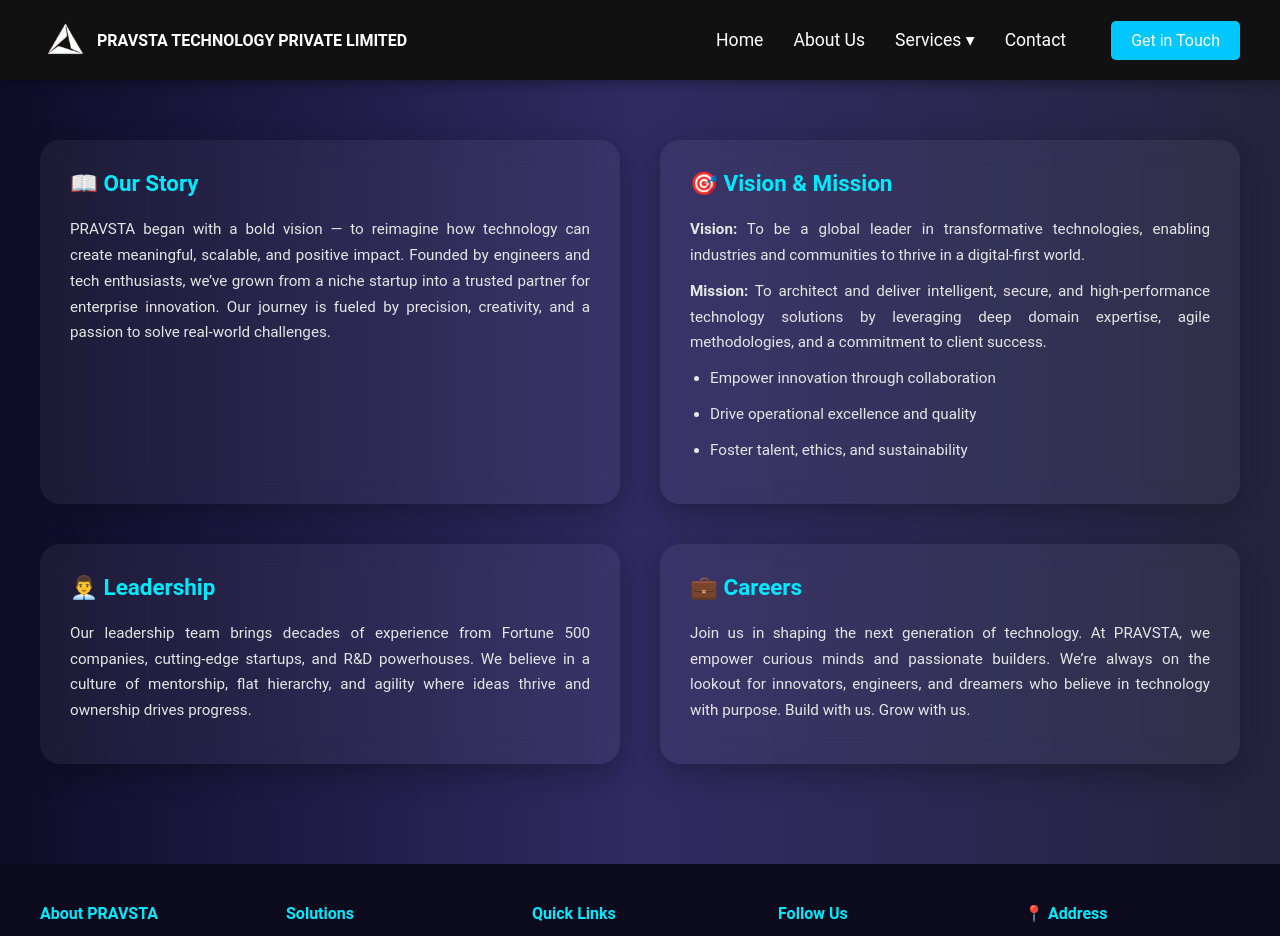
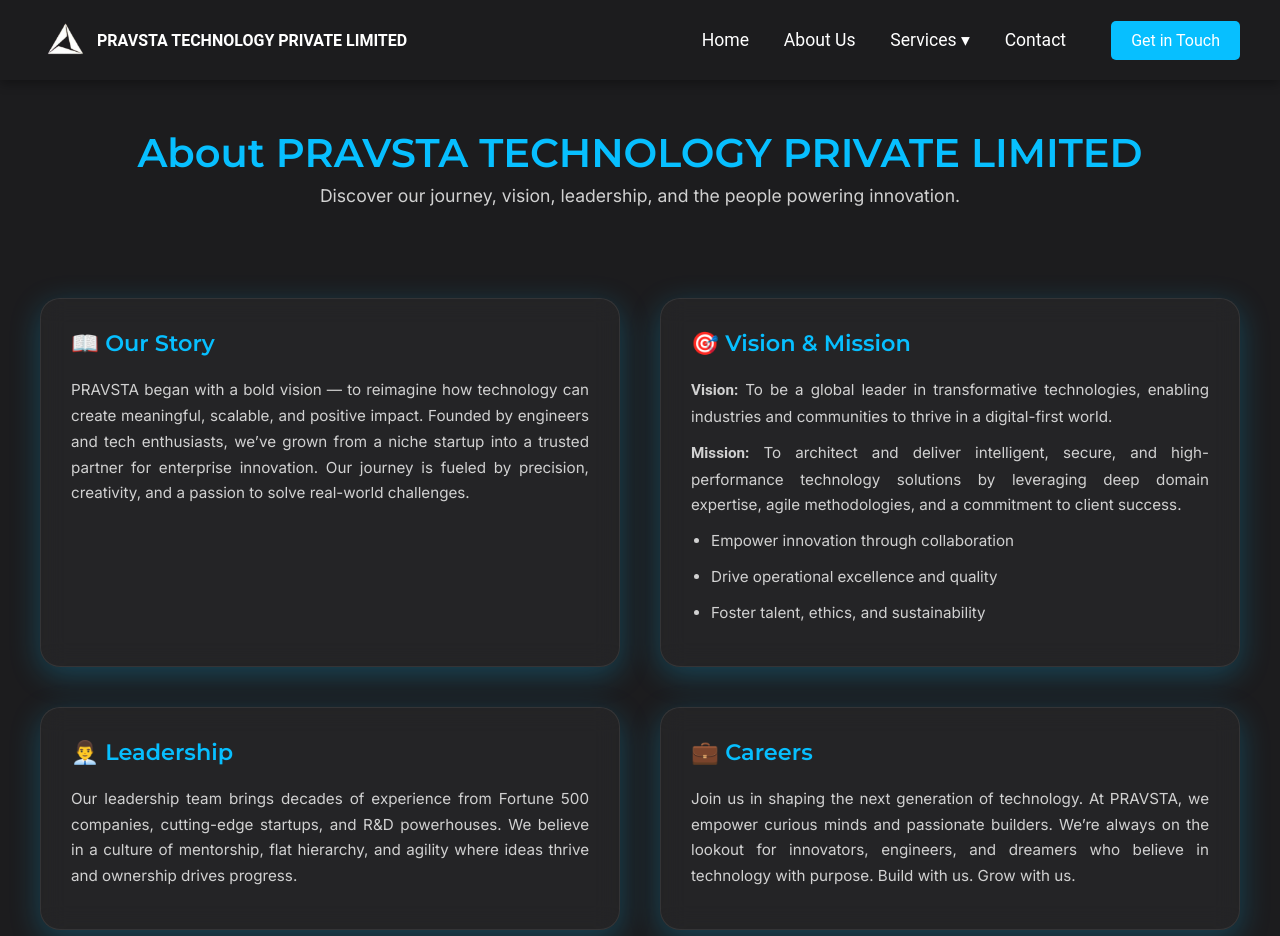
Before and after one commit to vinayaknaganuri7/pravsta, a React (Create React App) app: page /about in a window 1280 px wide. Shown: the top 936 px of the page. Built offline with nearby package versions, Linux system fonts and the light colour scheme.

Commit message:
Initial commit - added CSS Chg  project files

```diff
--- a/package.json
+++ b/package.json
@@ -42,5 +42,8 @@
       "last 1 firefox version",
       "last 1 safari version"
     ]
+  },
+  "devDependencies": {
+    "gh-pages": "^6.3.0"
   }
 }
--- a/public/index.html
+++ b/public/index.html
@@ -4,6 +4,8 @@
     <meta charset="utf-8" />
     <link rel="icon" href="%PUBLIC_URL%/favicon.ico" />
     <meta name="viewport" content="width=device-width, initial-scale=1" />
+    <link href="https://fonts.googleapis.com/css2?family=Inter&family=Montserrat:wght@600&display=swap" rel="stylesheet">
+
     <meta name="theme-color" content="#000000" />
     <meta
       name="description"
--- a/src/components/Footer.css
+++ b/src/components/Footer.css
@@ -1,8 +1,8 @@
 .footer {
-  background-color: #0b0b1d;
-  color: white;
+  background-color: #1e1e20; /* Dark UI Base */
+  color: #FFFFFF; /* Pure White */
   padding: 40px 20px 20px;
-  font-family: 'Segoe UI', sans-serif;
+  font-family: 'Inter', sans-serif; /* Body font */
 }
 
 .footer-grid {
@@ -16,8 +16,9 @@
 
 .footer-col h4 {
   margin-bottom: 15px;
-  color: #00eaff;
-  font-size: 1rem;
+  font-family: 'Montserrat', sans-serif; /* Heading font */
+  color: #07BFFF; /* Tech Blue */
+  font-size: 1.05rem;
 }
 
 .footer-col ul {
@@ -31,25 +32,31 @@
 }
 
 .footer-col ul li a {
-  color: #ccc;
+  color: #D1D1D1; /* Light Text */
   text-decoration: none;
   font-size: 0.95rem;
+  transition: color 0.3s ease;
 }
 
 .footer-col ul li a:hover {
-  color: #00eaff;
+  color: #0FFFB2; /* Electric Green */
 }
 
 .footer-icons a {
   margin-right: 12px;
-  color: white;
+  color: #FFFFFF;
   font-size: 1.2rem;
+  transition: color 0.3s ease;
+}
+
+.footer-icons a:hover {
+  color: #0FFFB2;
 }
 
 .address-col p {
   font-size: 0.9rem;
   line-height: 1.6;
-  color: #ccc;
+  color: #D1D1D1; /* Light Text */
   text-align: left;
 }
 
@@ -58,10 +65,11 @@
   border-top: 1px solid rgba(255, 255, 255, 0.1);
   padding-top: 20px;
   font-size: 0.85rem;
-  color: #999;
+  color: #999999;
 }
 
 .footer-note {
   margin-top: 5px;
   font-size: 0.75rem;
+  color: #D1D1D1;
 }
--- a/src/components/Hero.css
+++ b/src/components/Hero.css
@@ -1,12 +1,10 @@
-/* Hero.css */
-
 /* Hero Section */
 .hero-section {
   position: relative;
   width: 100%;
   height: 100vh;
   padding: 2rem;
-  background-image: url('./pages/images/background.jpg'); /* ✅ Image must be in /public */
+  background-image: url('./pages/images/background.jpg'); /* Update path as needed */
   background-size: cover;
   background-position: center;
   background-repeat: no-repeat;
@@ -31,14 +29,15 @@
   position: relative;
   z-index: 1;
   max-width: 900px;
-  color: #fff;
+  color: var(--color-white);
   animation: fadeInUp 1.2s ease forwards;
 }
 
 /* Headline */
 .hero-content h1 {
+  font-family: 'Montserrat', sans-serif;
   font-size: 3rem;
-  font-weight: 800;
+  font-weight: 600;
   line-height: 1.3;
   margin-bottom: 1.5rem;
   text-shadow: 2px 2px 6px rgba(0, 0, 0, 0.4);
@@ -46,13 +45,14 @@
 
 /* Highlight text */
 .hero-content h1 .highlight {
-  color: #a855f7; /* Tailwind's purple-500 */
+  color: var(--color-primary); /* Tech Blue */
 }
 
 /* Subtext */
 .hero-content p {
+  font-family: 'Inter', sans-serif;
   font-size: 1.25rem;
-  color: #d1d5db; /* Tailwind gray-300 */
+  color: var(--color-light-text);
   margin-bottom: 2rem;
 }
 
@@ -66,38 +66,42 @@
 
 /* Primary Button */
 .btn-primary {
-  background-color: #ffffff;
-  color: #000000;
+  background-color: var(--color-primary);
+  color: var(--color-white);
   padding: 0.75rem 1.75rem;
   border-radius: 0.5rem;
   font-weight: 600;
   border: none;
+  font-family: 'Montserrat', sans-serif;
   cursor: pointer;
   transition: all 0.3s ease;
-  box-shadow: 0 4px 14px rgba(255, 255, 255, 0.1);
+  box-shadow: 0 4px 14px var(--color-shadow-glow);
 }
 
 .btn-primary:hover {
-  background-color: #f3f4f6;
+  background-color: var(--color-accent);
+  color: var(--color-dark-ui);
   transform: translateY(-2px);
 }
 
 /* Outline Button */
 .btn-outline {
   background: transparent;
-  color: #ffffff;
-  border: 2px solid #ffffff;
+  color: var(--color-white);
+  border: 2px solid var(--color-white);
   padding: 0.75rem 1.75rem;
   border-radius: 0.5rem;
   font-weight: 600;
+  font-family: 'Montserrat', sans-serif;
   cursor: pointer;
   transition: all 0.3s ease;
 }
 
 .btn-outline:hover {
-  background-color: #ffffff;
-  color: #000000;
+  background-color: var(--color-accent);
+  color: var(--color-dark-ui);
   transform: translateY(-2px);
+  border-color: var(--color-accent);
 }
 
 /* Responsive Typography */
--- a/src/components/Navbar.css
+++ b/src/components/Navbar.css
@@ -1,3 +1,17 @@
+:root {
+  --color-primary:      #07BFFF;
+  --color-accent:       #0FFFB2;
+
+  --color-dark-ui:      #1C1C1E;
+  --color-secondary:    #2F2F35;
+  --color-light-text:   #D1D1D1;
+  --color-white:        #FFFFFF;
+
+  --color-shadow-glow:  rgba(7, 191, 255, 0.25);
+  --color-glass-bg:     rgba(255, 255, 255, 0.04);
+  --color-glass-border: rgba(255, 255, 255, 0.08);
+}
+
 * {
   margin: 0;
   padding: 0;
@@ -11,7 +25,7 @@
   justify-content: space-between;
   align-items: center;
   padding: 20px 40px;
-  background-color: #111;
+  background-color: var(--color-dark-ui);
   position: sticky;
   top: 0;
   z-index: 1000;
@@ -36,7 +50,7 @@
 }
 
 .company-name {
-  color: white;
+  color: var(--color-white);
   font-weight: bold;
   font-size: 1rem;
   white-space: nowrap;
@@ -47,30 +61,29 @@
   list-style: none;
   font-family: 'Courier New', Courier, monospace;
   display: flex;
-  gap: o.3rem;
+  gap: 0.3rem;
   align-items: center;
-  margin-left: auto; /* 👈 pushes links to the right */
+  margin-left: auto;
   padding: 0;
 }
 
 .navbar-links li {
-  list-style: none;
   position: relative;
 }
 
 .navbar-link {
-  color: white;
+  color: var(--color-white);
   text-decoration: none;
   font-size: 1.1rem;
   padding: 10px 15px;
   transition: all 0.3s ease;
 }
 
-.navbar-link:hover {
-  color: #00c8ff;
-  text-shadow: 0 0 5px #00c8ff, 0 0 10px #00c8ff;
+/* .navbar-link:hover {
+  color: var(--color-primary);
+  text-shadow: 0 0 5px var(--color-primary), 0 0 10px var(--color-primary);
   transform: scale(1.05);
-}
+} */
 
 /* Dropdown Menu */
 .dropdown-menu {
@@ -80,7 +93,7 @@
   position: absolute;
   top: 100%;
   left: 0;
-  background-color: #1b1b2f;
+  background-color: var(--color-secondary);
   border-radius: 6px;
   box-shadow: 0 4px 10px rgba(0, 0, 0, 0.4);
   min-width: 220px;
@@ -91,25 +104,24 @@
 
 .dropdown-menu li {
   padding: 10px 20px;
-  list-style: none;
 }
 
 .dropdown-menu li a {
-  color: white;
+  color: var(--color-white);
   text-decoration: none;
   display: block;
 }
 
 .dropdown-menu li a:hover {
-  background-color: #2e2e42;
-  color: #00c8ff;
+  /* background-color: #2e2e42; */
+  /* color: var(--color-primary); */
   border-radius: 4px;
 }
 
 /* CTA Button */
 .cta-button {
-  background-color: #00c8ff;
-  color: white;
+  background-color: var(--color-primary);
+  color: var(--color-white);
   padding: 10px 20px;
   font-size: 1rem;
   border: none;
@@ -120,7 +132,7 @@
 }
 
 .cta-button:hover {
-  background-color: #009bb2;
+  background-color: #07BFFF;
 }
 
 /* Hamburger */
@@ -134,7 +146,7 @@
 .navbar-hamburger .bar {
   width: 30px;
   height: 4px;
-  background-color: white;
+  background-color: var(--color-white);
   border-radius: 5px;
 }
 
@@ -143,7 +155,7 @@
   .navbar-links {
     display: none;
     flex-direction: column;
-    background-color: #111;
+    background-color: var(--color-dark-ui);
     position: absolute;
     top: 70px;
     right: 20px;
--- a/src/components/Navbar.js
+++ b/src/components/Navbar.js
@@ -40,10 +40,10 @@
           </span>
           {isServicesOpen && (
             <ul className="dropdown-menu">
-              <li><Link to="/services/automotive">Automotive</Link></li>
-              <li><Link to="/services/ai-data">AI & Data</Link></li>
+              <li><Link to="/services/automotive">Automotive Services</Link></li>
+              <li><Link to="/services/ai-data">AI & Data Services</Link></li>
               <li><Link to="/services/sap">SAP Services</Link></li>
-              <li><Link to="/services/web-mobile">Web & Mobile</Link></li>
+              <li><Link to="/services/web-mobile">Web & Mobile Development Services</Link></li>
             </ul>
           )}
         </li>
--- a/src/components/background.css
+++ b/src/components/background.css
@@ -1,6 +1,6 @@
 body {
   margin: 0;
-  background-color: #0b0b1d;
+  background-color: #32323d;
   background-image: radial-gradient(circle at 20% 20%, rgba(255,255,255,0.05) 0%, transparent 40%),
                     radial-gradient(circle at 80% 80%, rgba(255,255,255,0.04) 0%, transparent 50%);
   background-repeat: no-repeat;
--- a/src/pages/About.css
+++ b/src/pages/About.css
@@ -1,42 +1,92 @@
+:root {
+  /* === Core Brand Colors === */
+  --color-primary:      #07BFFF;
+  --color-accent:       #0FFFB2;
+
+  /* === UI Base Colors === */
+  --color-dark-ui:      #1C1C1E;
+  --color-secondary:    #2F2F35;
+  --color-light-text:   #D1D1D1;
+  --color-white:        #FFFFFF;
+
+  /* === Glass / Glow === */
+  --color-shadow-glow:  rgba(7, 191, 255, 0.25);
+  --color-glass-bg:     rgba(255, 255, 255, 0.04);
+  --color-glass-border: rgba(255, 255, 255, 0.08);
+}
+
+/* Apply fonts globally if needed */
+body {
+  font-family: 'Inter', sans-serif;
+  background-color: #1C1C1E;
+  color: var(--color-white);
+  margin: 0;
+  padding: 0;
+}
+
+/* About section styling */
 .about-wrapper {
-  background: linear-gradient(to right, #0f0c29, #302b63, #24243e);
-  color: #fff;
+  background-color: var(--color-dark-ui);
   padding: 60px 20px 100px;
-  font-family: 'Segoe UI', sans-serif;
+}
+
+.about-header {
+  text-align: center;
+  padding: 3rem 1rem 2rem;
+}
+
+.about-header h1 {
+  font-size: 2.5rem;
+  font-family: 'Montserrat', sans-serif;
+  color: var(--color-primary);
+  margin-bottom: 0.5rem;
+}
+
+.about-header p {
+  font-size: 1.1rem;
+  color: var(--color-light-text);
+  max-width: 700px;
+  margin: 0 auto;
+  font-family: 'Inter', sans-serif;
 }
 
 .about-grid {
   display: grid;
-  grid-template-columns: repeat(2, 1fr); /* 2 cards per row */
+  grid-template-columns: repeat(2, 1fr);
   gap: 40px;
   max-width: 1200px;
   margin: 0 auto;
 }
 
 .about-card {
-  background: rgba(255, 255, 255, 0.05);
+  background-color: var(--color-glass-bg);
+  border: 1px solid var(--color-glass-border);
   border-radius: 20px;
   padding: 30px;
   backdrop-filter: blur(12px);
-  box-shadow: 0 8px 30px rgba(0, 0, 0, 0.3);
-  transition: transform 0.3s ease;
+  box-shadow: 0 8px 30px var(--color-shadow-glow);
+  transition: transform 0.3s ease, box-shadow 0.3s ease;
 }
 
 .about-card:hover {
   transform: translateY(-5px);
+  box-shadow: 0 12px 40px var(--color-shadow-glow);
 }
 
 .about-card h2 {
-  color: #00eaff;
+  font-family: 'Montserrat', sans-serif;
+  color: var(--color-primary);
   margin-bottom: 20px;
   font-size: 1.4rem;
+  font-weight: 600;
 }
 
 .about-card p,
 .about-card li {
+  font-family: 'Inter', sans-serif;
   font-size: 0.95rem;
   line-height: 1.7;
-  color: #e6e6e6;
+  color: var(--color-light-text);
   text-align: justify;
   text-justify: inter-word;
   margin-bottom: 10px;
@@ -48,7 +98,6 @@
   padding-left: 0;
 }
 
-/* Mobile responsive fallback */
 @media (max-width: 768px) {
   .about-grid {
     grid-template-columns: 1fr;
--- a/src/pages/About.js
+++ b/src/pages/About.js
@@ -7,6 +7,12 @@
   return (
     <>
       <Hero title="About PRAVSTA" subtitle="Engineering the Future of Technology" />
+
+      {/* About Page Header */}
+      <div className="about-header">
+        <h1>About PRAVSTA TECHNOLOGY PRIVATE LIMITED</h1>
+        <p>Discover our journey, vision, leadership, and the people powering innovation.</p>
+      </div>
 
       <div className="about-wrapper">
         <div className="about-grid">
```
Also changed, not shown: src/pages/Home.css (+27 -22 lines), 1 other file (tests, documents, lock files or other folders).
